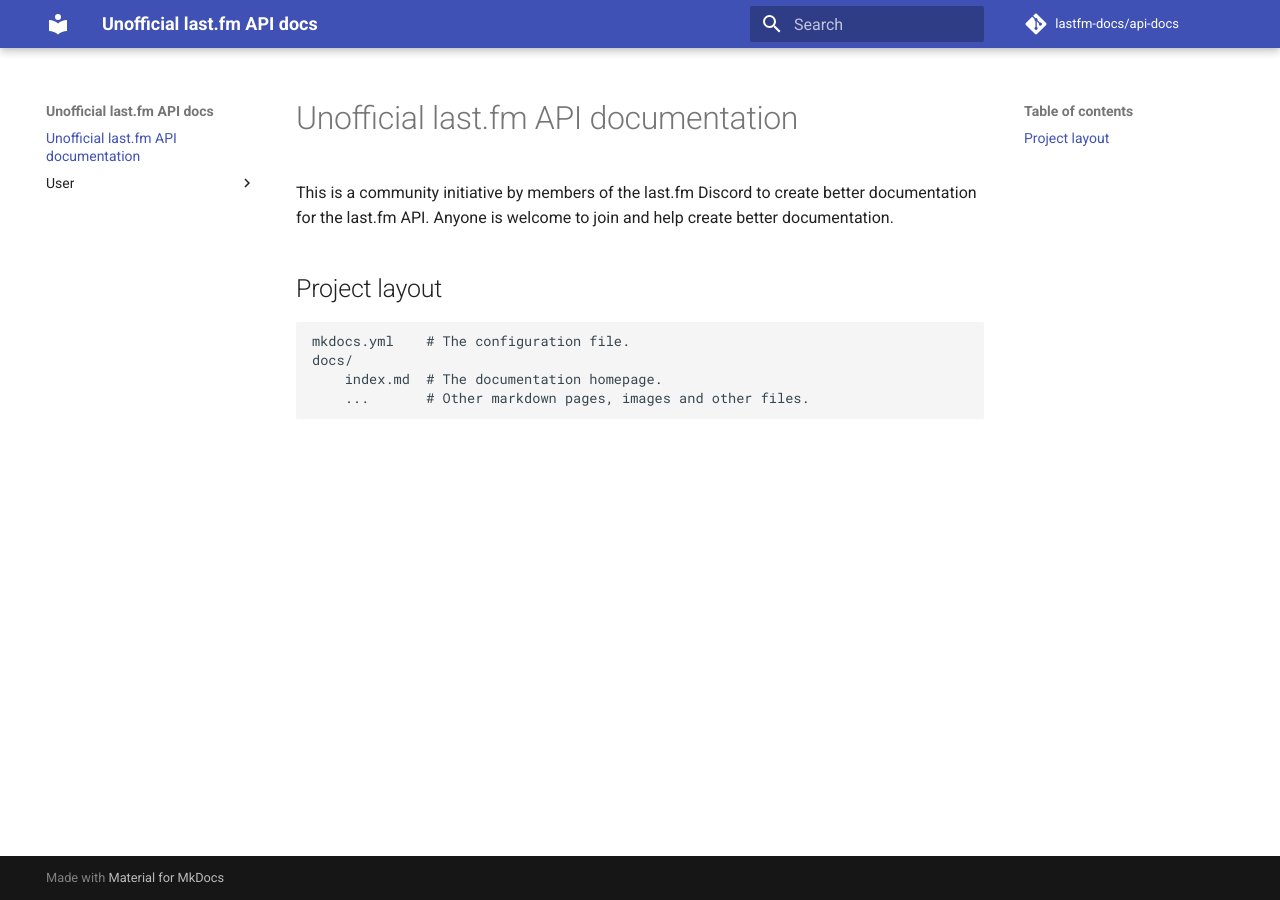
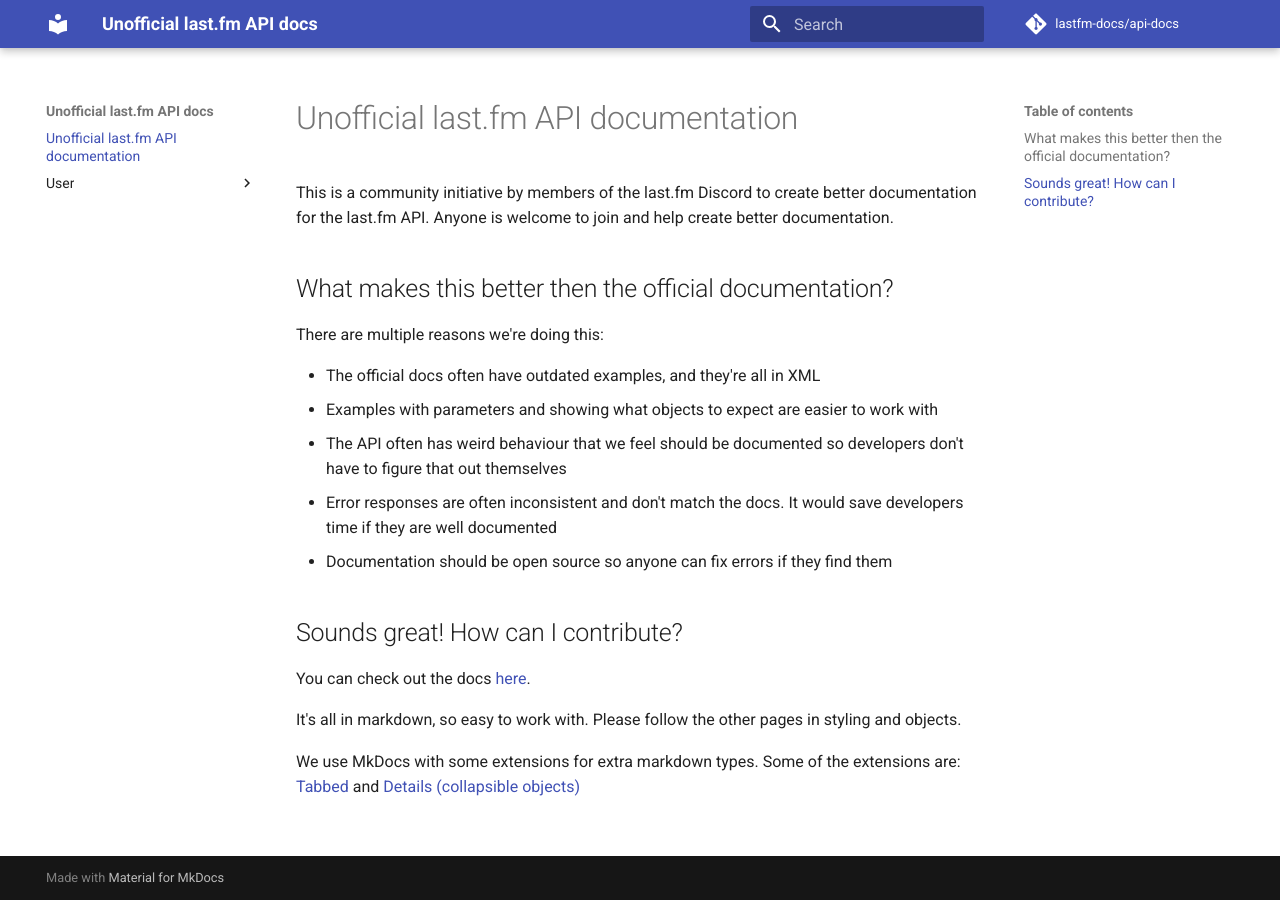
Before and after one commit to lastfm-docs/api-docs, an MkDocs documentation site: the page built from docs/index.md, in a window 1280 px wide. Built offline with MkDocs 1.6.1 and Material for MkDocs 9.7.7, drawn with Linux system fonts in a browser that asks for light colours; comment, search, counter and statistics services are not loaded.

Commit message:
Update index

```diff
--- a/docs/index.md
+++ b/docs/index.md
@@ -2,9 +2,20 @@
 
 This is a community initiative by members of the last.fm Discord to create better documentation for the last.fm API. Anyone is welcome to join and help create better documentation.
 
-## Project layout
+## What makes this better then the official documentation?
 
-    mkdocs.yml    # The configuration file.
-    docs/
-        index.md  # The documentation homepage.
-        ...       # Other markdown pages, images and other files.
+There are multiple reasons we're doing this:
+
+- The official docs often have outdated examples, and they're all in XML
+- Examples with parameters and showing what objects to expect are easier to work with
+- The API often has weird behaviour that we feel should be documented so developers don't have to figure that out themselves
+- Error responses are often inconsistent and don't match the docs. It would save developers time if they are well documented
+- Documentation should be open source so anyone can fix errors if they find them
+
+## Sounds great! How can I contribute?
+
+You can check out the docs [here](https://github.com/lastfm-docs/api-docs/tree/master/docs).
+
+It's all in markdown, so easy to work with. Please follow the other pages in styling and objects.
+
+We use MkDocs with some extensions for extra markdown types. Some of the extensions are: [Tabbed](https://facelessuser.github.io/pymdown-extensions/extensions/tabbed/) and [Details (collapsible objects)](https://facelessuser.github.io/pymdown-extensions/extensions/details/)
```
